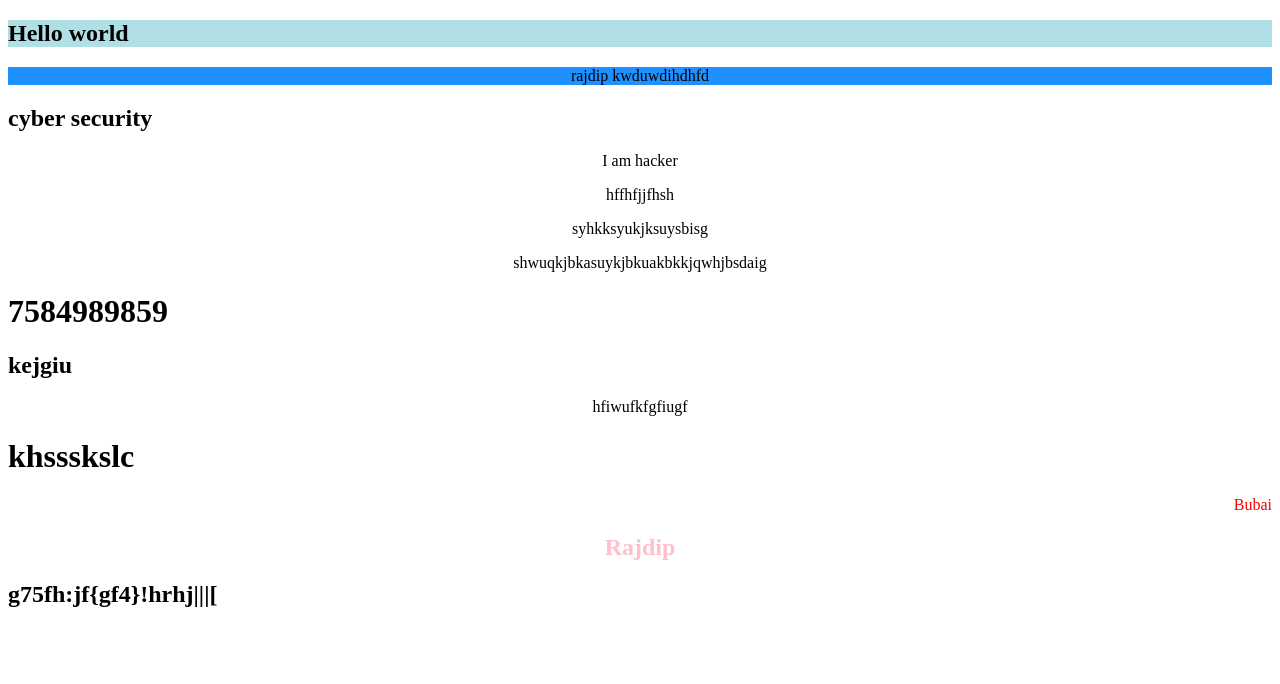
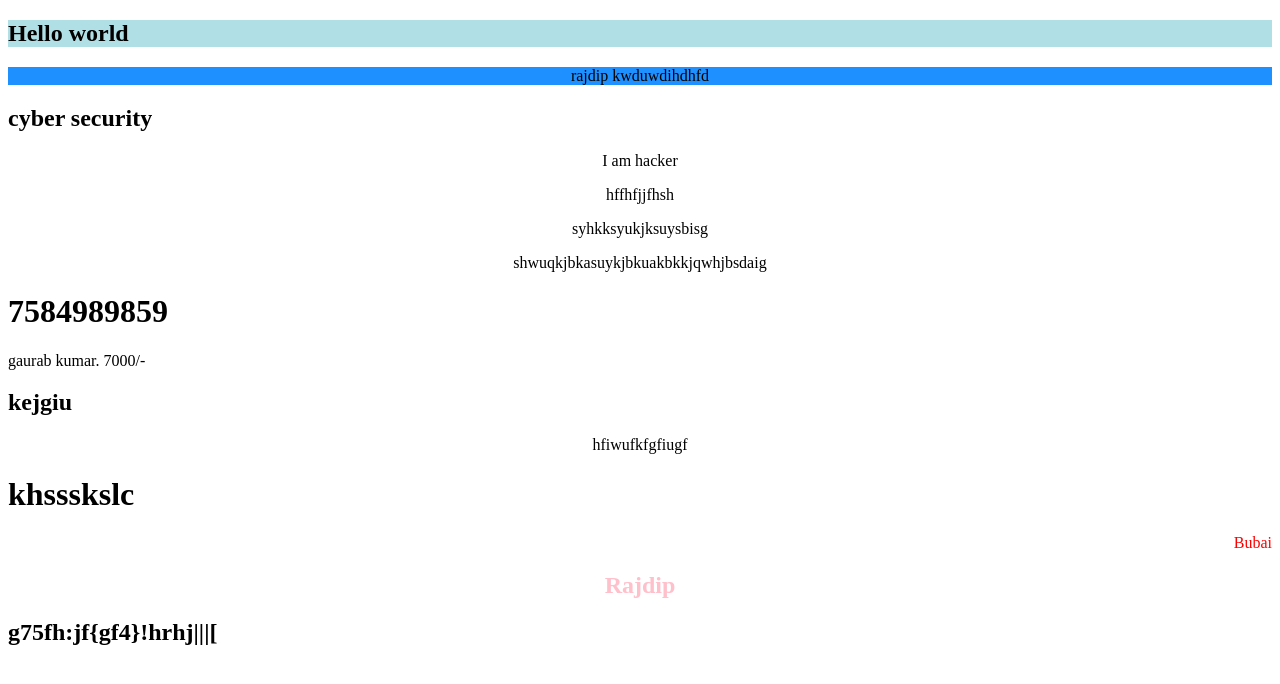
Before and after one commit to rajdip12/rajdip12.github.io, a plain HTML site: page index.html in a window 1280 px wide. Drawn offline with Linux system fonts and the light colour scheme.

Commit message:
fee dena hai

```diff
--- a/index.html
+++ b/index.html
@@ -13,6 +13,9 @@
 <p  class="" id="para13">shwuqkjbkasuykjbkuakbkkjqwhjbsdaig</p>
 <h1 class="">7584989859</h1>
 
+gaurab kumar.
+
+7000/-
 
 <h2 class="">kejgiu</h2>
 <p class="">hfiwufkfgfiugf</p>
```
